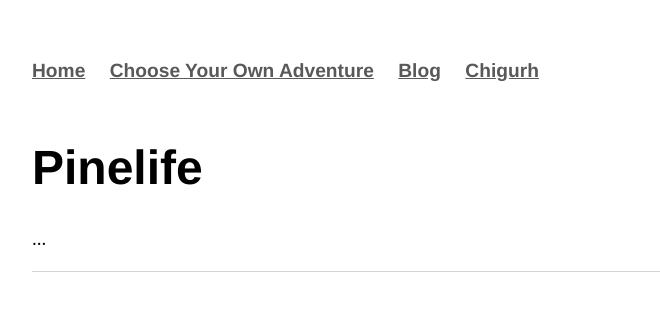
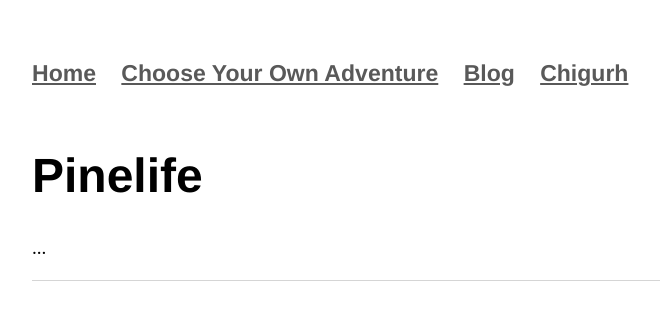
Before and after one commit to Pinelife/pinelife.github.io, a Jekyll site: the page built from index.html, in a window 1280 px wide. Shown: the top 320 px of the page, without its empty margins (160-820 px from the left). Built offline with Jekyll 4.4.1, drawn with Linux system fonts in a browser that asks for light colours.

Commit message:
Update main.css

```diff
--- a/css/main.css
+++ b/css/main.css
@@ -88,6 +88,9 @@ ul ul li {
     list-style-position: inside;
 }
 
+ul{
+    font-size: 1.2em;
+}
 
 li{
     font-size: 1.2em;
```
